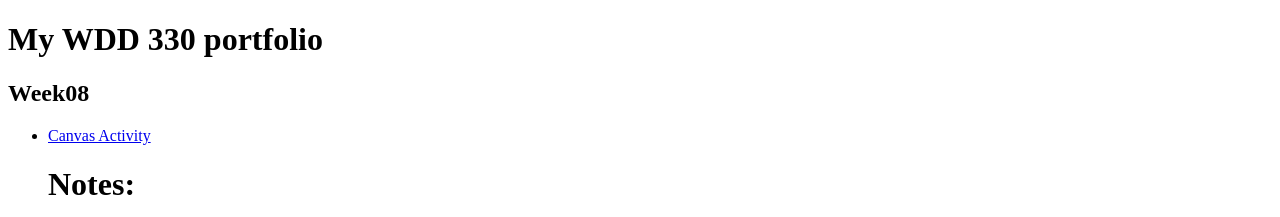
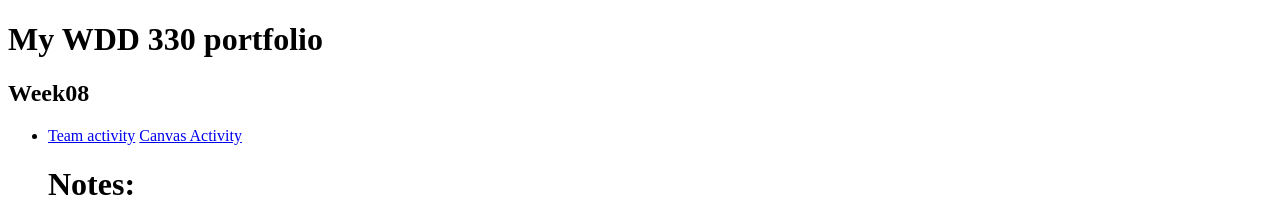
Before and after one commit to AMACAFELLA/WDD-330-Portfolio, a plain HTML site: page week8/index.html in a window 1280 px wide. Shown: the top 217 px of the page. Drawn offline with Linux system fonts and the light colour scheme.

Commit message:
Week 8 update

```diff
--- a/week8/index.html
+++ b/week8/index.html
@@ -12,7 +12,7 @@
     <ul>
       <li>
         <!-- Activities here-->
-        <!-- <a href="team/index.html">Team activity</a> -->
+        <a href="team/index.html">Team activity</a>
         <a href="week8/index.html">Canvas Activity</a>
         <br/>
         <h1>Notes:</h1>
```
